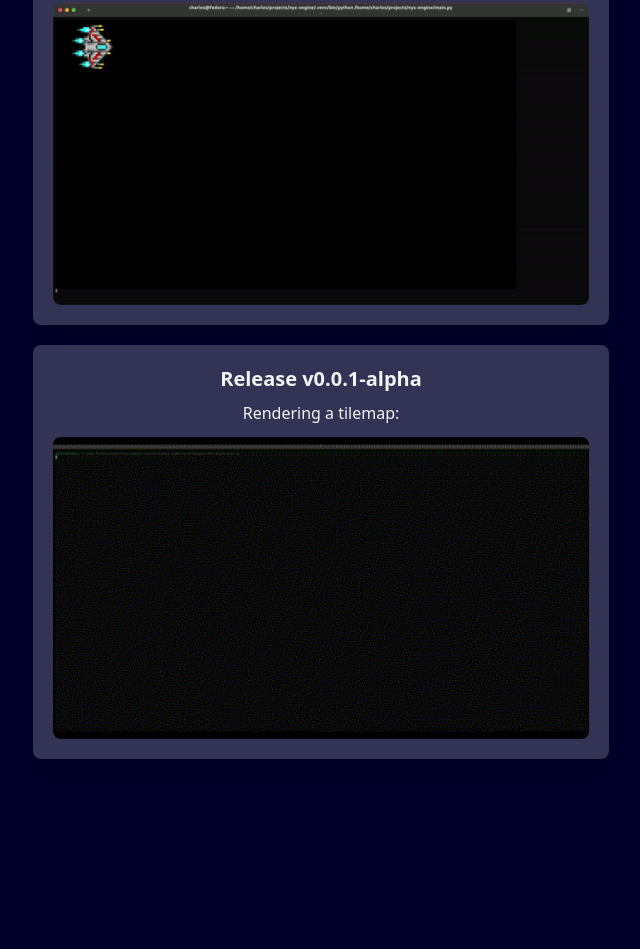
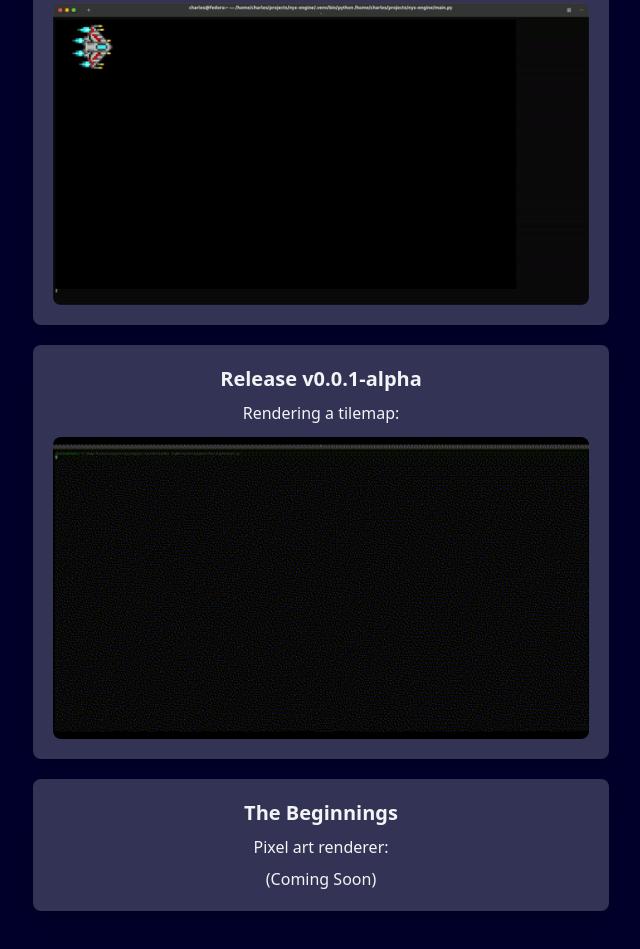
Before and after one commit to cmorman89/nyx-engine, a website: page index.html in a window 1280 px wide. Shown: the part 2758-3707 px from the top of the page, without its empty margins (319-959 px from the left). Before the commit the page ends 3617 px from the top, so only its background shows below. Drawn offline with Linux system fonts and the light colour scheme.

Commit message:
feat: update header

```diff
--- a/index.html
+++ b/index.html
@@ -3,7 +3,7 @@
 <head>
     <meta charset="UTF-8">
     <meta name="viewport" content="width=device-width, initial-scale=1.0">
-    <title>My Project</title>
+    <title>NyxEngine - Terminal Rendering</title>
     <link href="output.css" rel="stylesheet">
     <script src="https://kit.fontawesome.com/bbc95ef90d.js" crossorigin="anonymous"></script>
 </head>
@@ -76,6 +76,14 @@
                     <img src="assets/animated_stars.gif" alt="Release 1.0 Image" class="timeline-image mt-3 rounded-lg w-full">
                 </div>
             </div>
+            <div class="timeline-item flex flex-col items-center my-5">
+                <div class="timeline-content bg-white/20 p-5 rounded-lg shadow-xl w-full text-center">
+                    <h2 class="text-xl font-semibold">The Beginnings</h2>
+                    <p class="mt-2">Pixel art renderer:</p>
+                    <p class="mt-2 text-lg">(Coming Soon)</p>
+                    <!-- <img src="assets/animated_stars.gif" alt="Release 1.0 Image" class="timeline-image mt-3 rounded-lg w-full"> -->
+                </div>
+            </div>
         </div>
     </section>
 </body>
```
